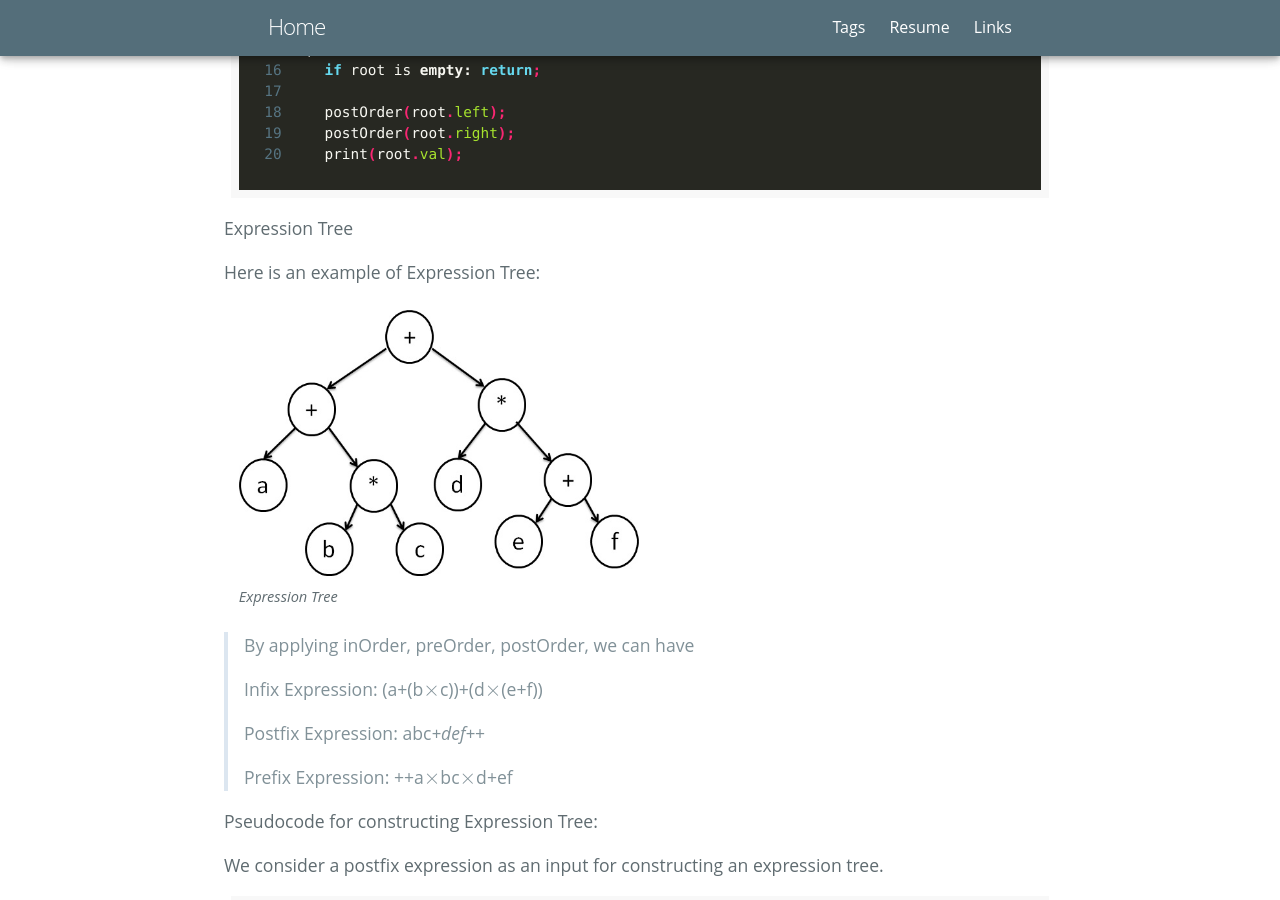
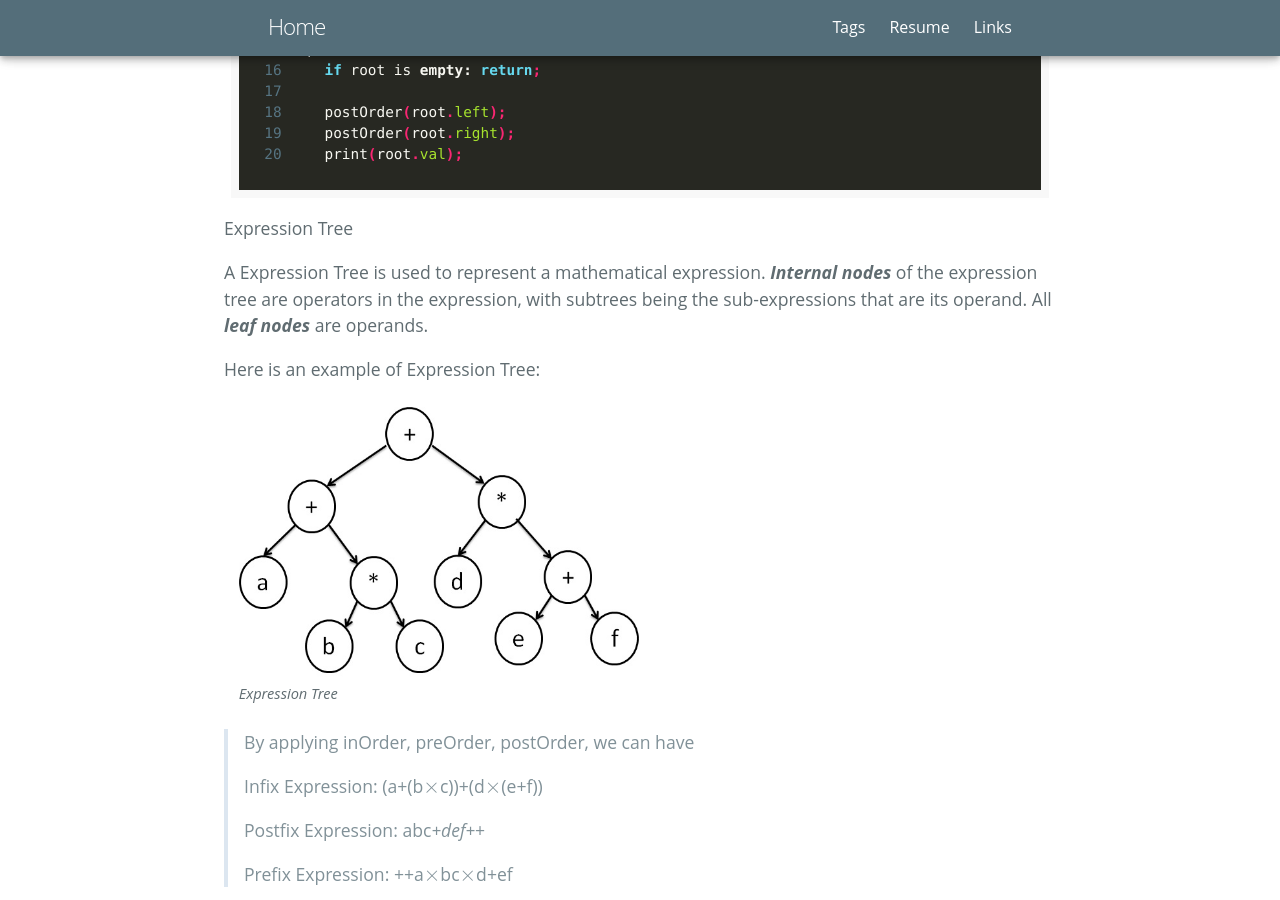
Before and after one commit to zl323/zl323.github.io, a Jekyll site: the page built from _posts/2020-05-22-Binary-Tree.md, in a window 1280 px wide and 900 px high, scrolled down 1780 px. Built offline with Jekyll 4.4.1, drawn with Linux system fonts in a browser that asks for light colours; some web fonts are replaced; formulas are drawn with MathJax 3.

Commit message:
edit binary tree

```diff
--- a/_posts/2020-05-22-Binary-Tree.md
+++ b/_posts/2020-05-22-Binary-Tree.md
@@ -70,6 +70,8 @@ postOrder(root):
 
 Expression Tree
 
+A Expression Tree is used to represent a mathematical expression. ***Internal nodes*** of the expression tree are operators in the expression, with subtrees being the sub-expressions that are its operand. All ***leaf nodes*** are operands.
+
 Here is an example of Expression Tree:
 
 <figure>
```
